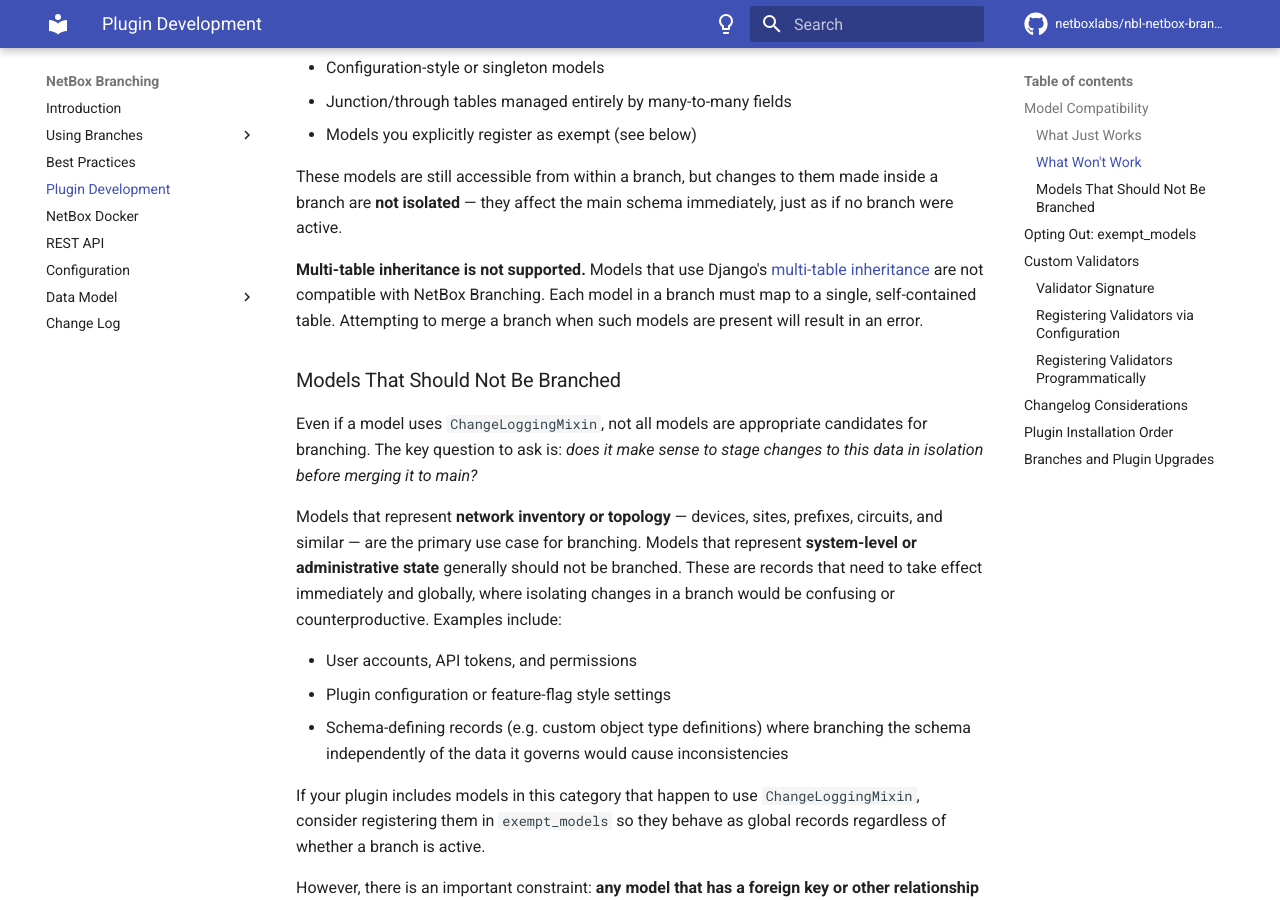
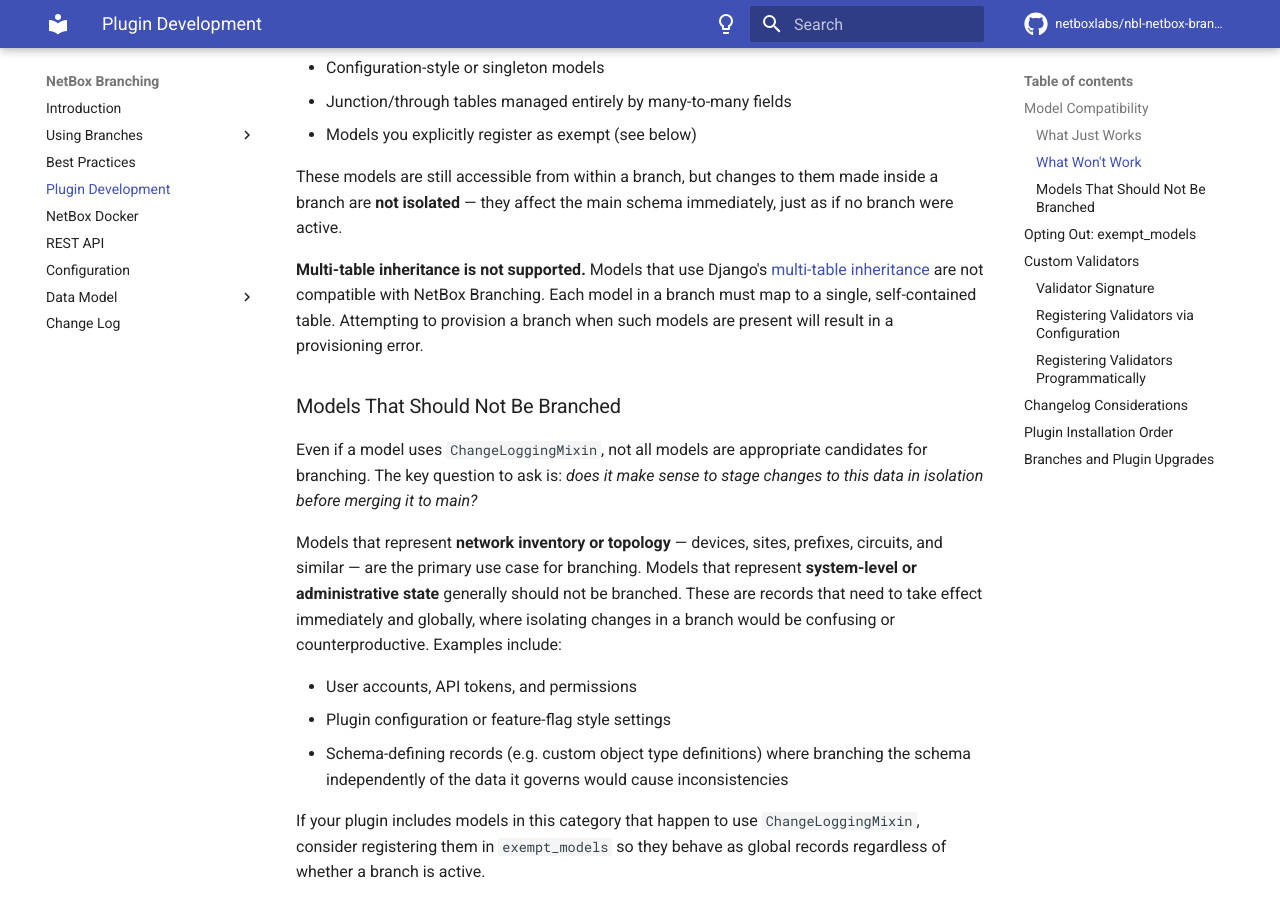
Before and after one commit to netboxlabs/netbox-branching, an MkDocs documentation site: the page built from docs/plugin-development.md, in a window 1280 px wide and 900 px high, scrolled down 1000 px. Built offline with MkDocs 1.6.1 and Material for MkDocs 9.7.7, drawn with Linux system fonts in a browser that asks for light colours; comment, search, counter and statistics services are not loaded.

Commit message:
review feedback

```diff
--- a/docs/plugin-development.md
+++ b/docs/plugin-development.md
@@ -30,7 +30,7 @@
 
 These models are still accessible from within a branch, but changes to them made inside a branch are **not isolated** — they affect the main schema immediately, just as if no branch were active.
 
-**Multi-table inheritance is not supported.** Models that use Django's [multi-table inheritance](https://docs.djangoproject.com/en/6.0/topics/db/models/#multi-table-inheritance) are not compatible with NetBox Branching. Each model in a branch must map to a single, self-contained table. Attempting to merge a branch when such models are present will result in an error.
+**Multi-table inheritance is not supported.** Models that use Django's [multi-table inheritance](https://docs.djangoproject.com/en/6.0/topics/db/models/#multi-table-inheritance) are not compatible with NetBox Branching. Each model in a branch must map to a single, self-contained table. Attempting to provision a branch when such models are present will result in a provisioning error.
 
 ### Models That Should Not Be Branched
 
```
